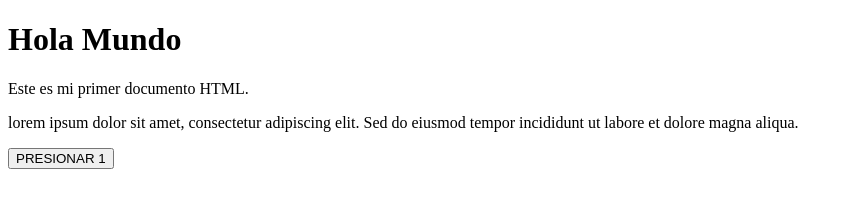
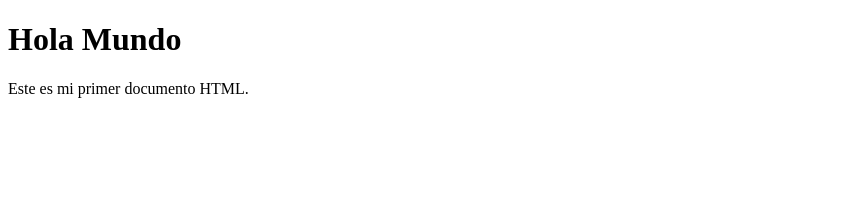
Before and after one commit to BryanVidaurre/ayudantia-git, a plain HTML site: page index.html in a window 1280 px wide. Shown: the whole page, without its empty margins (0-853 px from the left). Drawn offline with Linux system fonts and the light colour scheme.

Commit message:
Revert "feat: agrega boton presionar 1"
This reverts commit 83ec0c1d9cd0c2959fedd77d972844a3999cf5c2.

```diff
--- a/index.html
+++ b/index.html
@@ -1,25 +1,14 @@
 <!DOCTYPE html>
 <html lang="es">
-
 <head>
     <meta charset="UTF-8">
     <meta name="viewport" content="width=device-width, initial-scale=1.0">
     <title>Mi Página Web</title>
 </head>
-
 <body>
 
     <h1>Hola Mundo</h1>
     <p>Este es mi primer documento HTML.</p>
 
-    <p>lorem ipsum dolor sit amet, consectetur adipiscing elit. Sed do eiusmod tempor incididunt ut labore et dolore
-        magna aliqua.</p>
-
-
-    <button>PRESIONAR 1</button>
-
-
-
 </body>
-
 </html>
```
